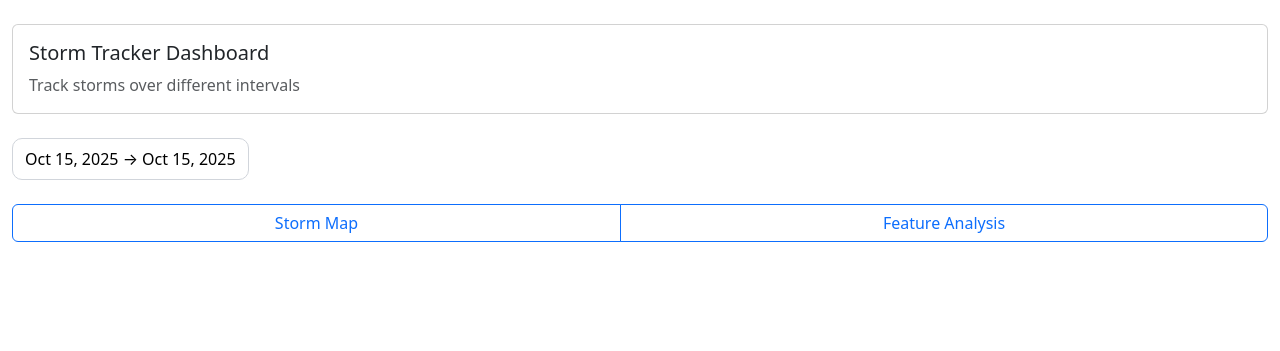
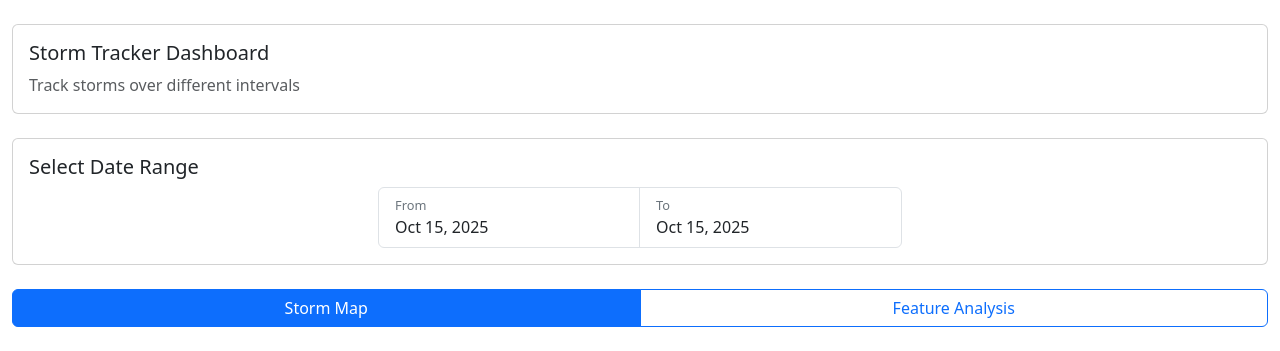
Before and after one commit to ShayneTan03/weather_app, a React (Create React App) app in the folder client/: page / in a window 1280 px wide. Shown: the top 351 px of the page. Built offline with nearby package versions, Linux system fonts and the light colour scheme; no server answers.

Commit message:
edited daterange

```diff
--- a/client/src/components/DateRange.js
+++ b/client/src/components/DateRange.js
@@ -1,15 +1,14 @@
 import React, { useState, useEffect, useRef } from "react";
+import { Row, Col, Card } from "react-bootstrap";
 import { DateRange } from "react-date-range";
 import { enUS } from "date-fns/locale";
 import "react-date-range/dist/styles.css";
 import "react-date-range/dist/theme/default.css";
 
-// Global Date Range Picker component
-function GlobalDateRangePicker({ range, setRange }) {
+function DateRangePicker({ range, setRange }) {
     const [showPicker, setShowPicker] = useState(false);
     const pickerRef = useRef(null);
 
-    // close picker on outside click
     useEffect(() => {
         function onDocClick(e) {
             if (!pickerRef.current) return;
@@ -23,31 +22,59 @@ function GlobalDateRangePicker({ range, setRange }) {
     const end = range[0].endDate;
 
     return (
-        <div style={{position: "relative", marginBottom: "1rem"}}>
-        {/* Top bar with a hotel.com-style Dates button */}
-        <div style={{ display: "flex", gap: 8, alignItems: "center"}}>
-            <DateButton
-            start={start}
-            end={end}
+        <Card className="mb-4">
+            <Card.Body>
+                {/* Wrap by Card component */}
+                <Card.Title>Select Date Range</Card.Title>
+                    <div style={{
+                        position: "relative",
+                        maxWidth: "500px",
+                        margin: "0 auto"
+                    }}>
+
+                        {/* Date Button */}
+                        <Row
                             onClick={() => setShowPicker(v => !v)}
-            />
+                            style={{
+                                cursor: "pointer",
+                                border: "1px solid #dee2e6",
+                                borderRadius: "0.375rem",
+                                backgroundColor: "white"
+                            }}
+                        >
+                            <Col xs={6} style={{ padding: "0.5rem 1rem", borderRight: "1px solid #dee2e6" }}>
+                                <div style={{ fontSize: "0.8rem", color: "#6c757d" }}>From</div>
+                                <div style={{ fontWeight: "500" }}>
+                                    {start ? fmt(start) : "Add date"}
                                 </div>
+                            </Col>
+                            <Col xs={6} style={{ padding: "0.5rem 1rem" }}>
+                                <div style={{ fontSize: "0.8rem", color: "#6c757d" }}>To</div>
+                                <div style={{ fontWeight: "500" }}>
+                                    {end ? fmt(end) : "Add date"}
+                                </div>
+                            </Col>
+                        </Row>
 
+                        {/* Popup Calendar */}
                         {showPicker && (
                             <div
                                 ref={pickerRef}
                                 style={{
                                     position: "absolute",
                                     zIndex: 50,
-                marginTop: 8,
+                                    marginTop: 4,
                                     background: "white",
                                     border: "1px solid #e5e7eb",
                                     borderRadius: 12,
                                     boxShadow: "0 10px 25px rgba(0,0,0,0.12)",
                                     width: 620,
                                     overflow: "hidden",
+                                    left: "50%",
+                                    transform: "translateX(-50%)",
                                 }}
                             >
+                                {/* Date Range Component */}
                                 <DateRange
                                     locale={enUS}
                                     onChange={(ranges) => {
@@ -81,32 +108,15 @@ function GlobalDateRangePicker({ range, setRange }) {
                             </div>
                         )}
                     </div>
+            </Card.Body>
+        </Card>
     );
 }
 
-export default GlobalDateRangePicker;
+export default DateRangePicker;
 
 
 /* ---------- Helper Functions ---------- */
-function DateButton({ start, end, onClick }) {
-    const label =
-        start && end ? `${fmt(start)} → ${fmt(end)}` : "Select dates";
-    return (
-        <button
-        onClick={onClick}
-        type="button"
-        style={{
-            padding: "8px 12px",
-            borderRadius: 10,
-            border: "1px solid #d1d5db",
-            background: "white",
-            cursor: "pointer",
-        }}
-        >
-        {label}
-        </button>
-    );
-}
 
 function fmt(d) {
     return new Date(d).toLocaleDateString(undefined, {
--- a/client/src/components/Landing.js
+++ b/client/src/components/Landing.js
@@ -13,8 +13,8 @@ import StormFeatureAnalysis from "./FeatureAnalysis";
 import GlobalDateRangePicker from "./DateRange";
 
 function Dashboard() {
-    const [activeView, setActiveView] = useState("map");
-    const [mapView, setMapView] = useState("map"); // Default => show Map view
+    const [activeView, setActiveView] = useState("Storm Map");
+    const [mapView, setMapView] = useState("Storm Map"); // Default => show Map view
     const [analysisTimeframe, setAnalysisTimeframe] = useState("Daily"); // default toggle
     const [readings, setReadings] = useState(null);
     const [range, setRange] = useState([
@@ -188,7 +188,7 @@ function Dashboard() {
                 <Navigation
                 activeView = {activeView}
                 setActiveView = {setActiveView}
-                buttonArr={["Storm Map","Feature Analysis"]}
+                buttonArr={["Storm Map", "Feature Analysis"]}
                 />
             </div>
             <div className="mt-4">
--- a/client/src/components/Navigation.js
+++ b/client/src/components/Navigation.js
@@ -32,6 +32,7 @@ function Navigation({activeView, setActiveView, buttonArr}) {
                 return(
                     <Button
                         key={name}
+                        className="w-50"
                         variant = {activeView === name ? 'primary' : 'outline-primary'}
                         onClick = {() => setActiveView(name)}
                         type='button'>
```
Lines whose indentation alone changed are shown as unchanged.
